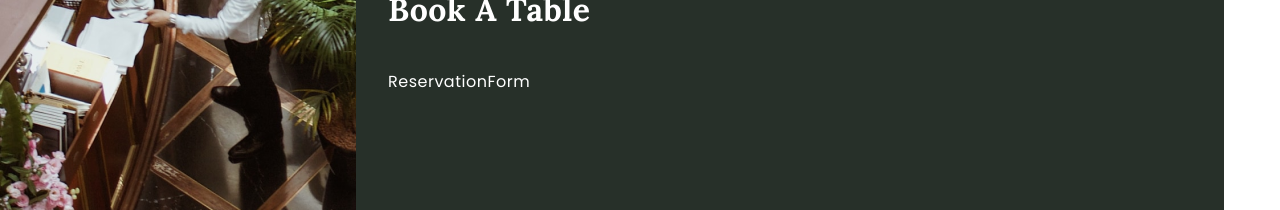
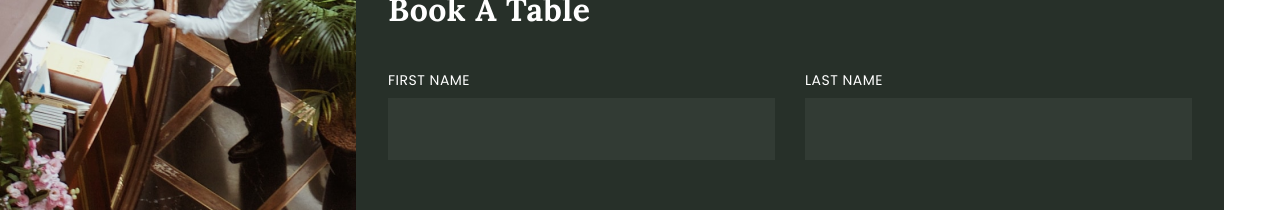
Before and after one commit to Fred-omojole/yels-restaurant-app, a Next.js app: page / in a window 1280 px wide. Shown: the part 2484-2694 px from the top of the page. Built offline with nearby package versions, Linux system fonts and the light colour scheme.

Commit message:
form-setup

```diff
--- a/src/components/ReservationForm.tsx
+++ b/src/components/ReservationForm.tsx
@@ -27,7 +27,23 @@ import {
 } from "@/components/ui/select";
 
 const ReservationForm = () => {
-  return <div>ReservationForm</div>;
+  return (
+    <form>
+      <div>
+        <div className="grid grid-cols-1 xl:grid-cols-2 gap-[30px]">
+          <div>
+            <label htmlFor="firstname"> first name</label>
+            <Input id="firstname" type="text" />
+          </div>
+
+          <div>
+            <label htmlFor="lastname">last name</label>
+            <Input id="lastname" type="text" />
+          </div>
+        </div>
+      </div>
+    </form>
+  );
 };
 
 export default ReservationForm;
```
